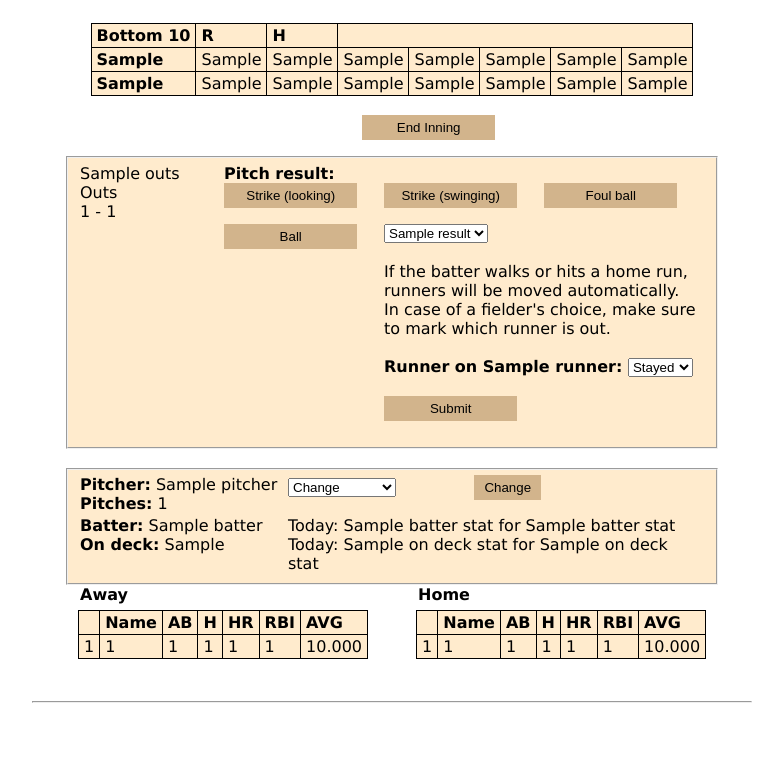
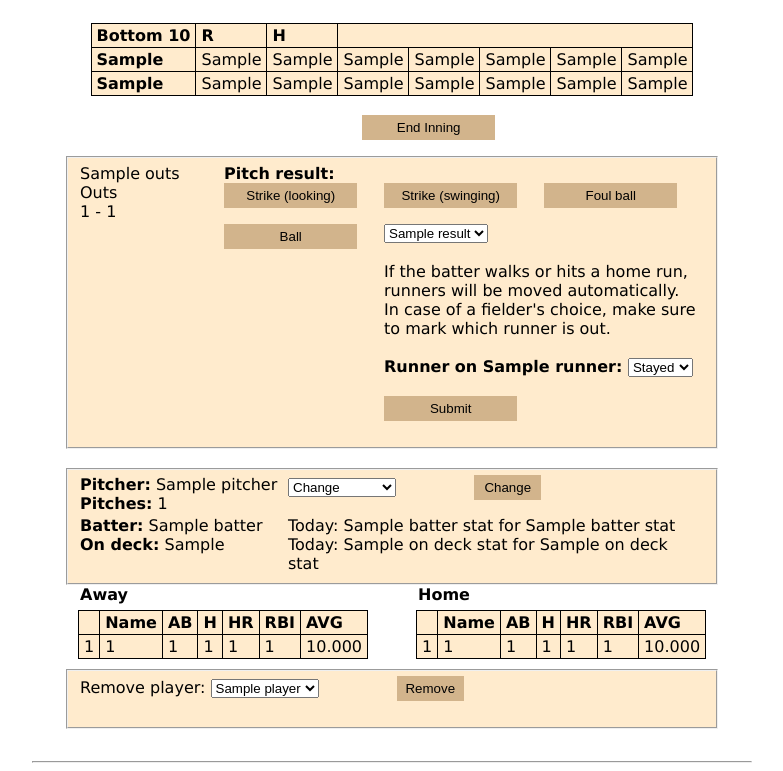
Before and after one commit to uN1K0Rn86/WiffleMaster, a Flask app: template templates/game.html in a window 1280 px wide. Shown: the part 244-1015 px from the top of the page, without its empty margins (248-1031 px from the left). Before the commit the page ends 947 px from the top, so only its background shows below. Run offline with Flask 3, Linux system fonts and the light colour scheme; the template is opened without the code that fills it: most values are stand-ins (such as "Sample title", 1, 10 or a date in 2020).

Commit message:
Added a form to the game page for removing players from the lineup in case a player has to leave in the middle of a game.

```diff
--- a/routes.py
+++ b/routes.py
@@ -337,7 +337,7 @@ def game_page(id):
                                on_deck_stats=current["on_deck_stats"], pitch_results=pitch_results,
                                runners=runners, outs=outs, count=current["count"], pitch_count=current["pitch_count"],
                                in_progress=in_progress, hits_home=hits_home, hits_away=hits_away, box_away=box_away,
-                               box_home=box_home)
+                               box_home=box_home, all_players=current["all_players"])
 
     if request.method == "POST":
         # This handles the form if the pitcher is changed.
@@ -416,6 +416,10 @@ def game_page(id):
         elif "end_inning" in request.form:
             games.end_inning(id)
 
+        elif "remove" in request.form:
+            remove_id = request.form["remove"]
+            games.remove_player(id, remove_id)
+
         return redirect(url_for("game_page", id=id))
 
 @app.route("/games/order/<game_id>", methods=["GET", "POST"])
--- a/routes_helpers.py
+++ b/routes_helpers.py
@@ -34,6 +34,7 @@ def update_current_players(game_id, h_team, a_team):
     last = games.get_previous(game_id)
     current = {}
     removed = games.get_removed(game_id)
+    current["all_players"] = a_team["order"] + h_team["order"]
 
     if inning % 2 == 1:
         if in_progress:
--- a/templates/game.html
+++ b/templates/game.html
@@ -224,4 +224,19 @@
     </fieldset>
 </div>
 
+{% if in_progress %}
+<fieldset class="text">
+    <form action="/games/{{ id }}" method="POST">
+        <label for="remove">Remove player: </label>
+        <select name="remove">
+            {% for player in all_players %}
+                <option value="{{ player.id }}">{{ player.name }}</option>
+            {% endfor %}
+        </select>
+        <input id="login-button" type="submit" value="Remove">
+        <input type="hidden" name="csrf_token" value="{{ session.csrf_token }}">
+    </form>
+</fieldset>
+{% endif %}
+
 {% endblock %}
```
